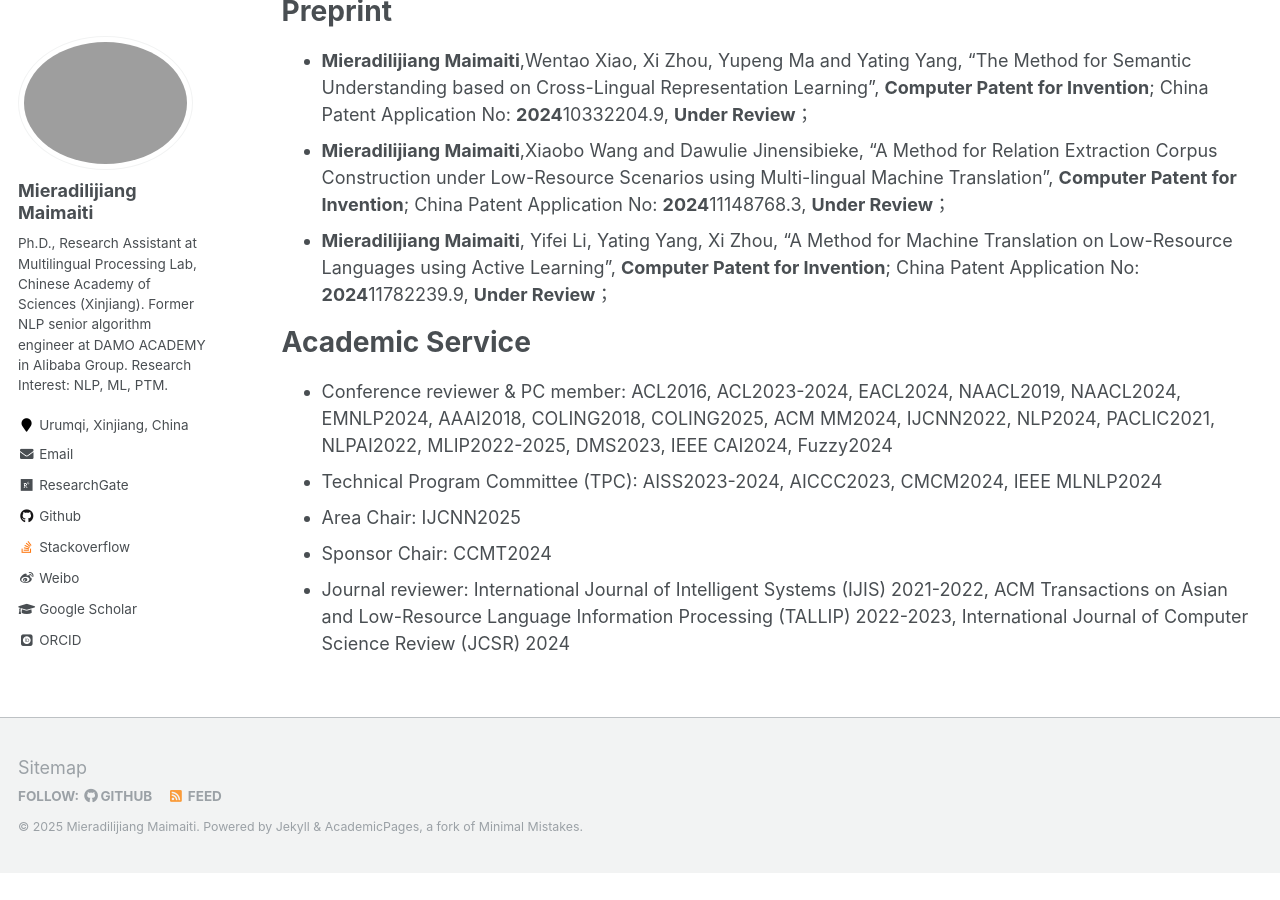
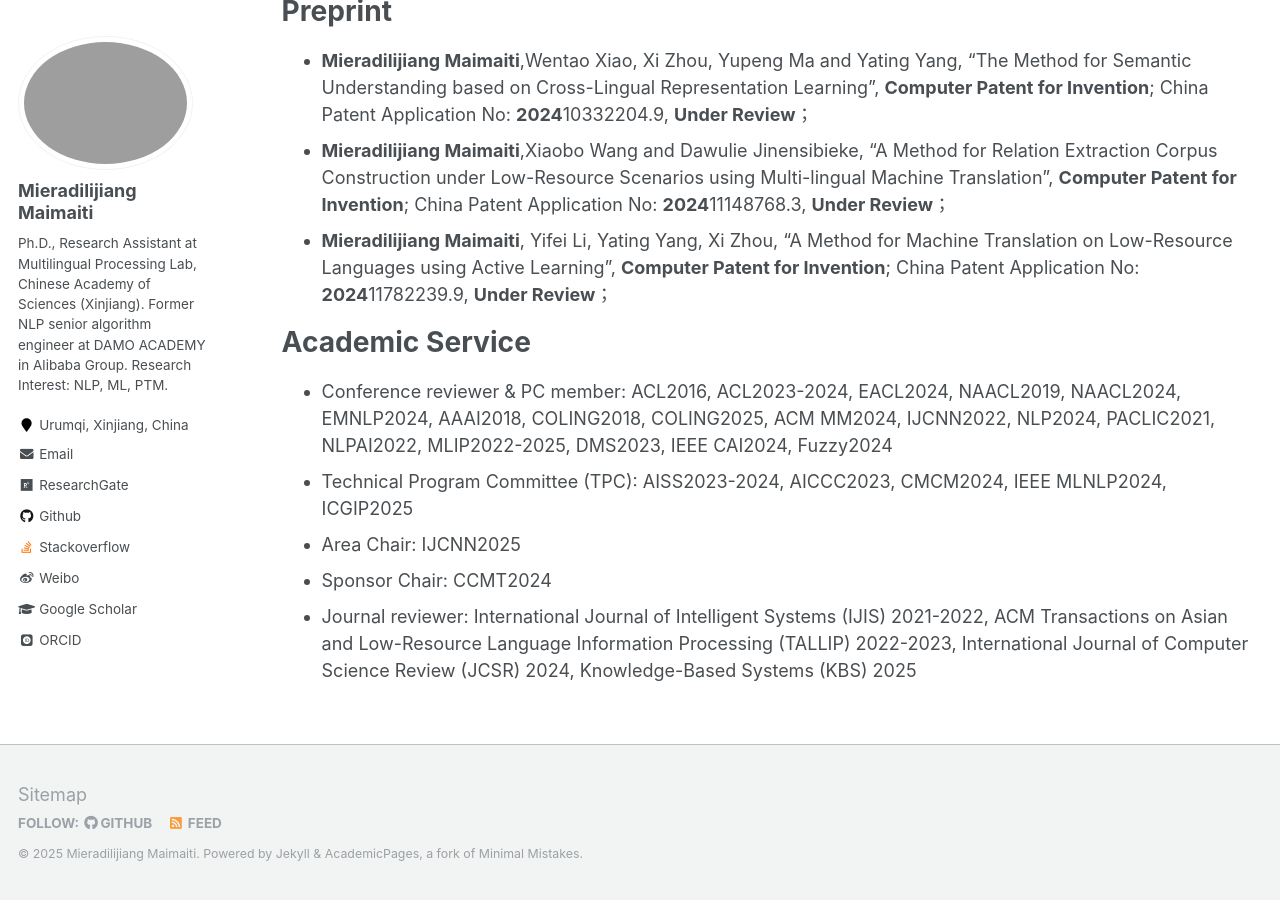
Before and after one commit to miradel51/miradel51.github.io, a Jekyll site: the page built from _pages/publications.md, in a window 1280 px wide and 900 px high, scrolled down 5095 px. Built offline with Jekyll 4.4.1, drawn with Linux system fonts in a browser that asks for light colours; some web fonts are replaced; before the commit the page ends 5968 px from its top, so only the background shows below that.

Commit message:
Update publications.md
added journal and conference reviewer info.

```diff
--- a/_pages/publications.md
+++ b/_pages/publications.md
@@ -32,7 +32,7 @@ Academic Service
 <!-- * Conference reviewer & PC member: ACL2016, ACL2023-2024, AAAI2018, COLING2018, NAACL2019, PACLIC2021, IJCNN2022, NLPAI2022, CVIPPR2023-2024, AIFZ2023, NLDM2023, MLIP2022-2023, DMS2023, COMSAP2023, NLTM2024, ALMLA2024, ITEORY2023, SEMIT2023, SIPR2023, AIAA2023, EDUTEC2024, AIFU2024, MLSC2024, CSML2024, CVIPPR2023-2024   -->
 <!-- * Technical Program Committee (TPC): ADMIT2022-2024, AMLIT2023, ACDP2023-2024, AIMLR2023, CSSE2023, AISS2023-2024, ACAI2023, MLAMDA2023, AACIP2023, ACAI2023, DMCSE2023, SEAU2023, CACML2024, CMCM2024, DSML2023, CNIOT2023, MICML2023, APIT 2024, CCRIS 2024  -->
 * Conference reviewer & PC member: ACL2016, ACL2023-2024, EACL2024, NAACL2019, NAACL2024, EMNLP2024, AAAI2018, COLING2018, COLING2025, ACM MM2024, IJCNN2022, NLP2024, PACLIC2021, NLPAI2022, MLIP2022-2025, DMS2023, IEEE CAI2024, Fuzzy2024
-* Technical Program Committee (TPC): AISS2023-2024, AICCC2023, CMCM2024, IEEE MLNLP2024
+* Technical Program Committee (TPC): AISS2023-2024, AICCC2023, CMCM2024, IEEE MLNLP2024, ICGIP2025
 * Area Chair: IJCNN2025
 * Sponsor Chair: CCMT2024
-* Journal reviewer: International Journal of Intelligent Systems (IJIS) 2021-2022, ACM Transactions on Asian and Low-Resource Language Information Processing (TALLIP) 2022-2023, International Journal of Computer Science Review (JCSR) 2024
+* Journal reviewer: International Journal of Intelligent Systems (IJIS) 2021-2022, ACM Transactions on Asian and Low-Resource Language Information Processing (TALLIP) 2022-2023, International Journal of Computer Science Review (JCSR) 2024, Knowledge-Based Systems (KBS) 2025
```
